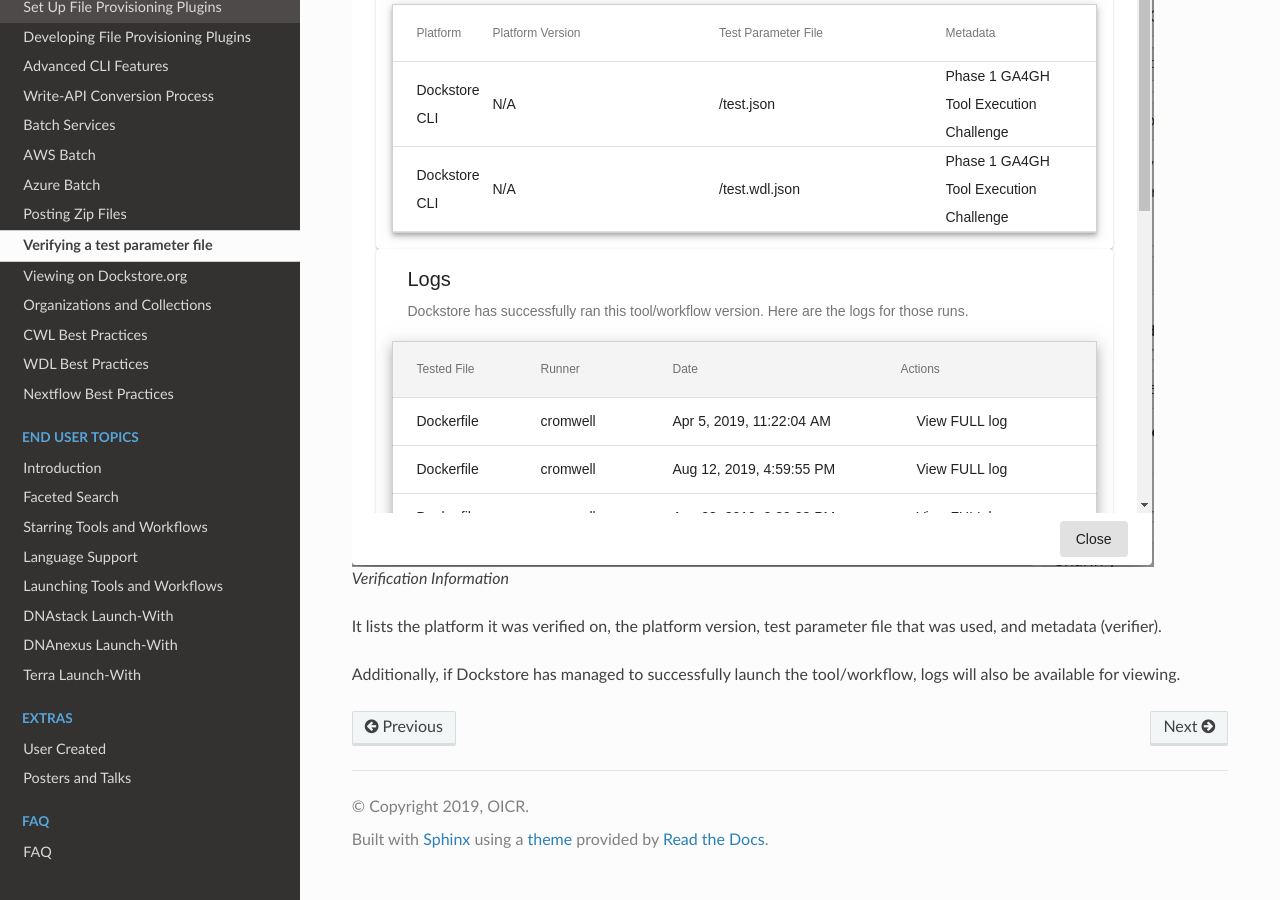
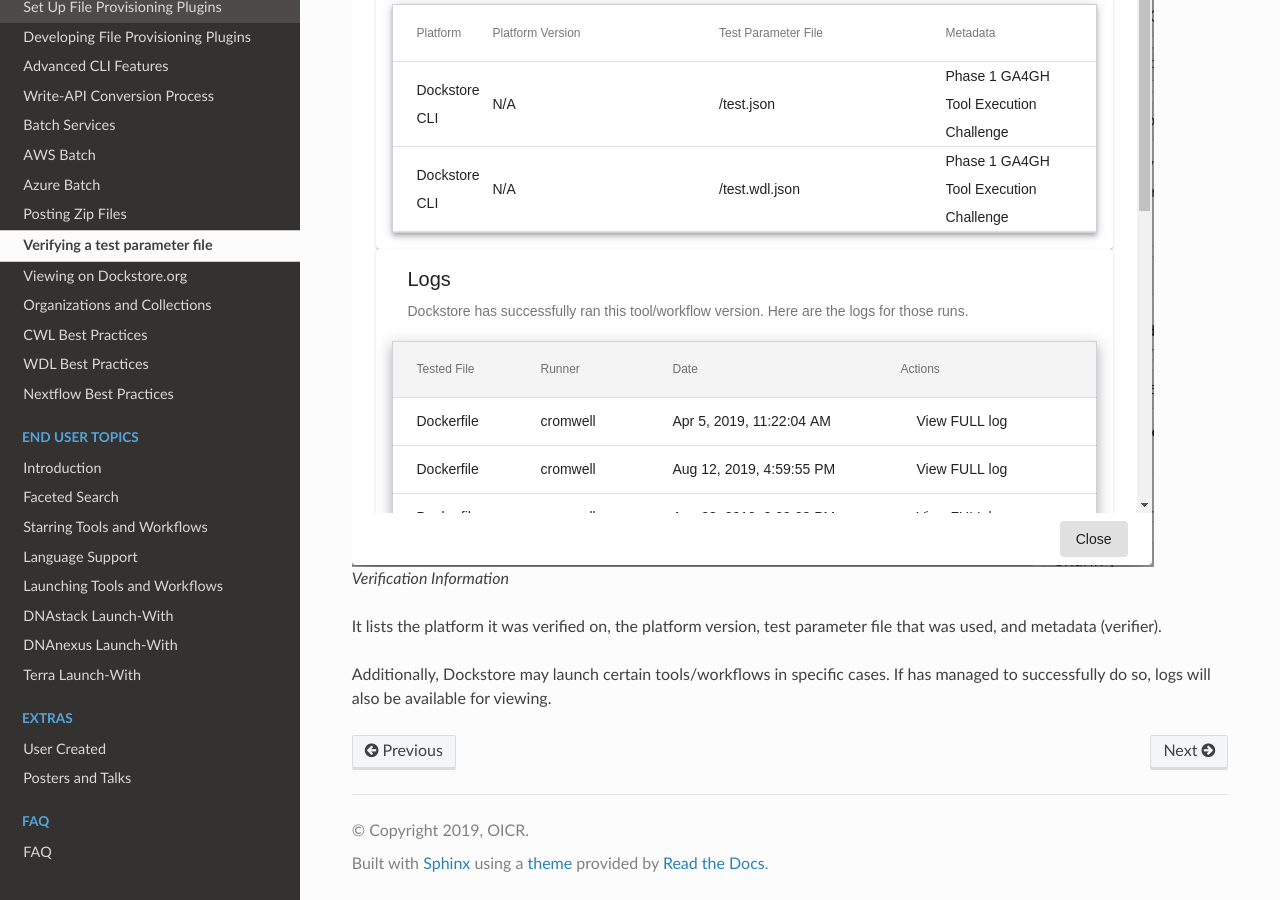
Before and after one commit to dockstore/dockstore-documentation, a Sphinx documentation site: the page built from docs/advanced-topics/verification.rst, in a window 1280 px wide and 900 px high, scrolled down 3898 px. Built offline with Sphinx 7.4.7 and the Read the Docs theme 2.0.0, drawn with Linux system fonts in a browser that asks for light colours.

Commit message:
Reword things

```diff
--- a/docs/advanced-topics/verification.rst
+++ b/docs/advanced-topics/verification.rst
@@ -119,10 +119,8 @@
 
 It lists the platform it was verified on, the platform version, test parameter file that was used, and metadata (verifier).
 
-Additionally, if Dockstore has managed to successfully launch the tool/workflow, logs will also be available for viewing.
+Additionally, Dockstore may launch certain tools/workflows in specific cases. If has managed to successfully do so,
+logs will also be available for viewing.
 
 .. _dockstore-tool-md5sum: https://dockstore.org/containers/quay.io/briandoconnor/dockstore-tool-md5sum:master?tab=info
 .. _files endpoint: https://dockstore.org/static/swagger-ui/index.html#/GA4GH/toolsIdVersionsVersionIdTypeFilesGet
-
-.. role:: bash(code)
-   :language: bash
```
